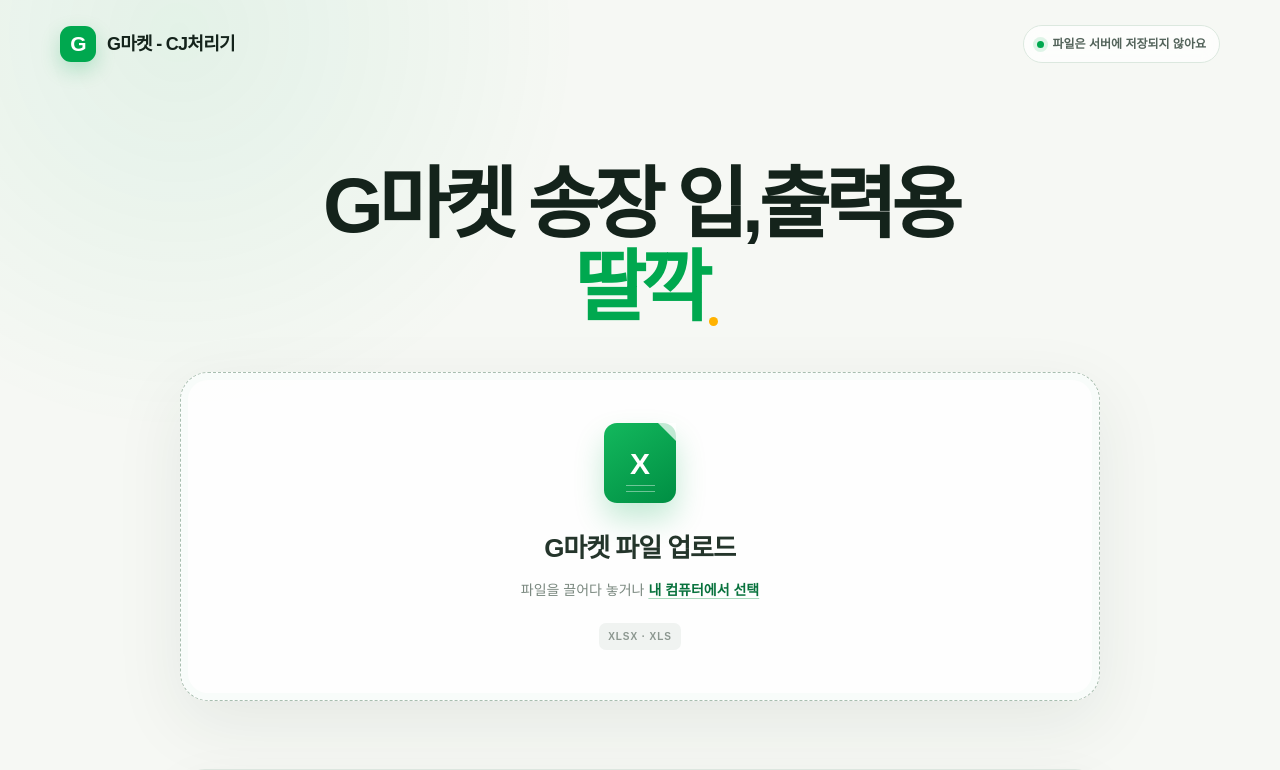
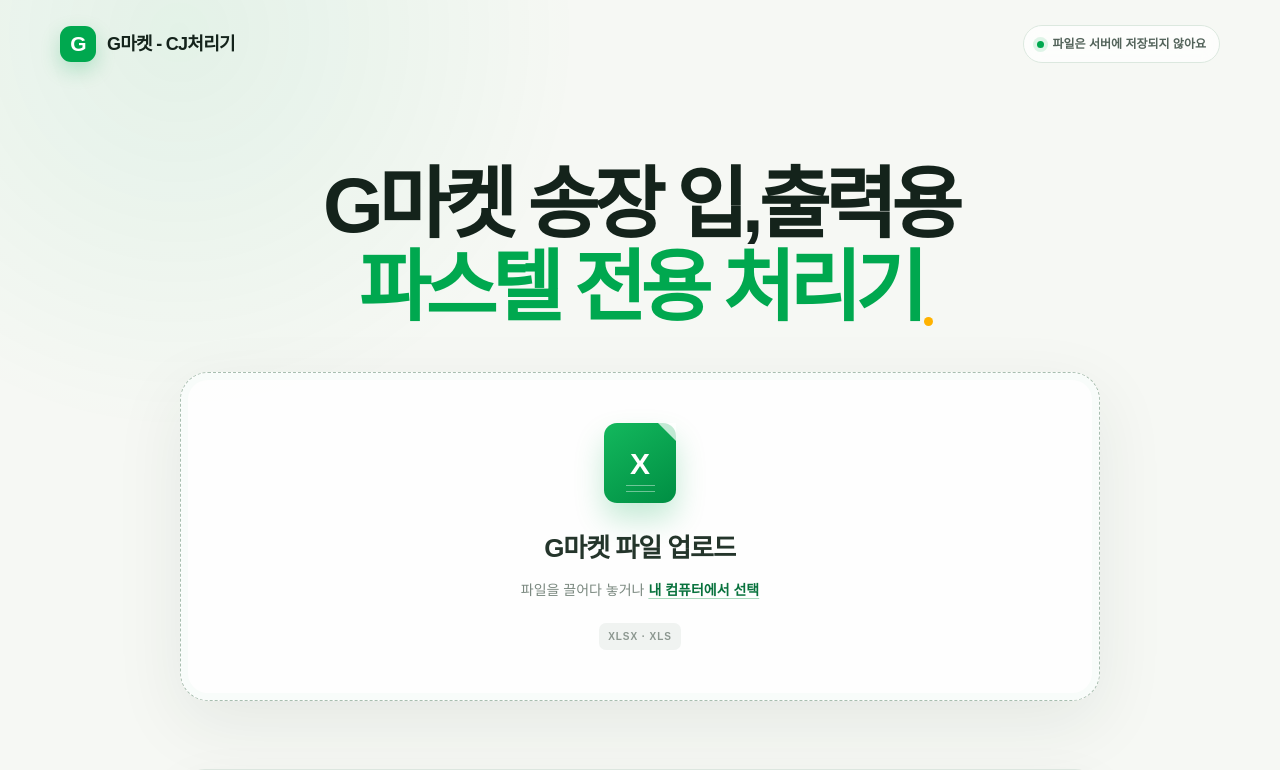
Before and after one commit to horang9411/G1-pastel, a Next.js app: page / in a window 1280 px wide. Shown: the top 770 px of the page. Built offline with nearby package versions, Linux system fonts and the light colour scheme.

Commit message:
Update main headline

```diff
--- a/app/invoice-converter.tsx
+++ b/app/invoice-converter.tsx
@@ -615,7 +615,7 @@
         <h1>
           G마켓 송장 입,출력용
           <br />
-          <span>딸깍</span>
+          <span>파스텔 전용 처리기</span>
         </h1>
       </section>
 
```
Also changed, not shown: 1 other file (tests, documents, lock files or other folders).
